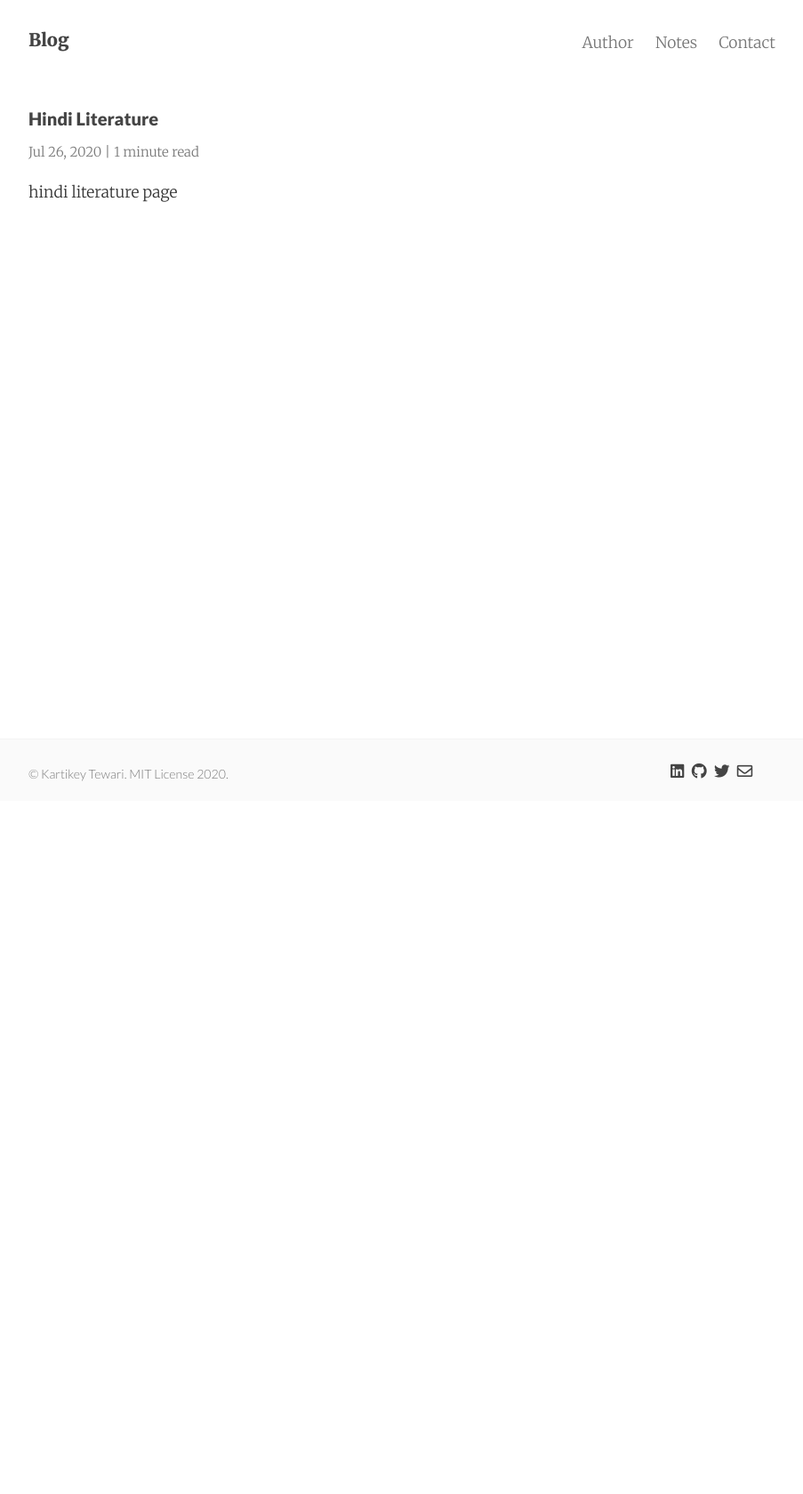
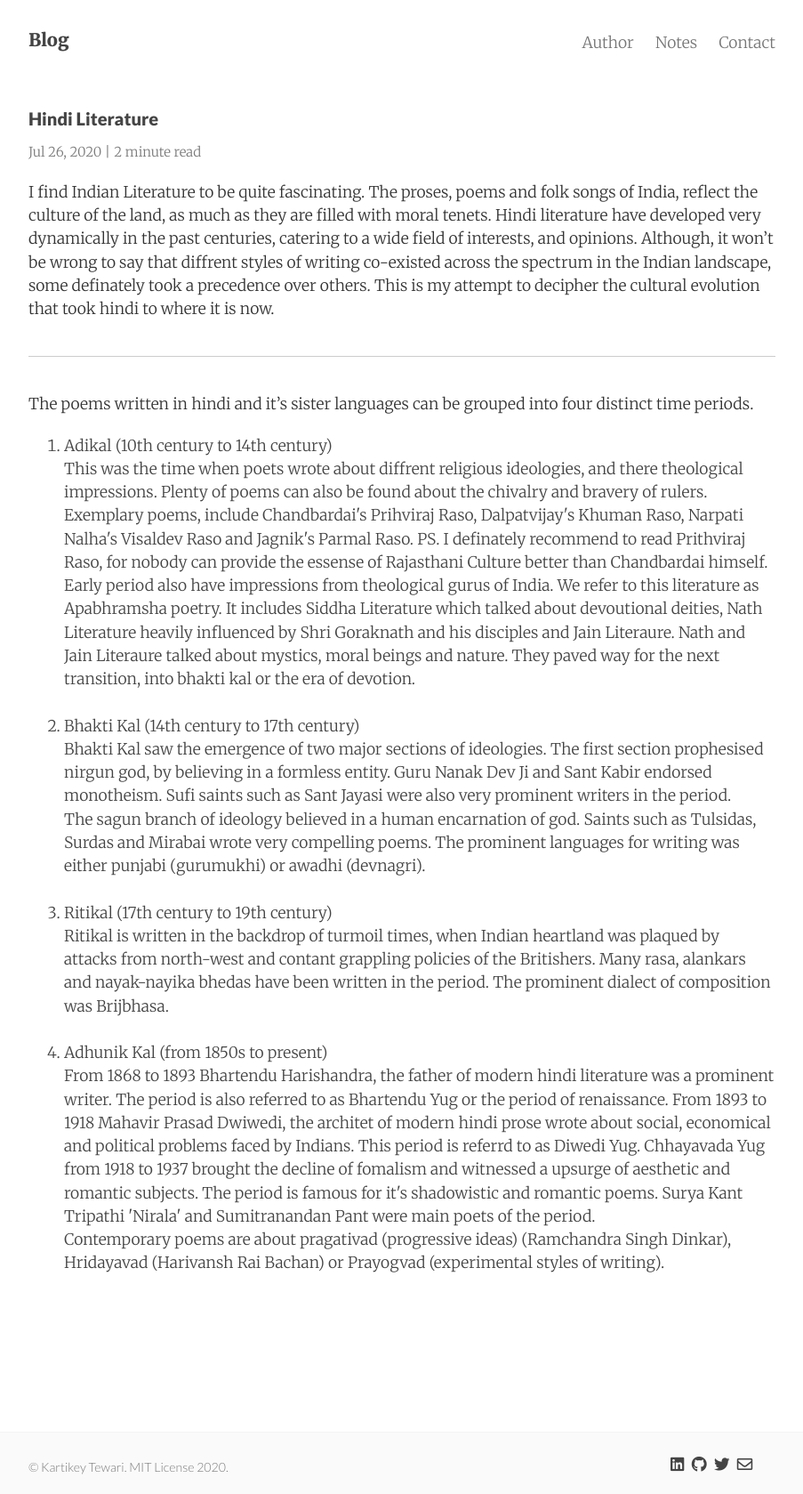
Before and after one commit to kartikeytewari/kartikeytewari.github.io, a Jekyll site: the page built from notes/hindi_literature.md, in a window 1280 px wide. Shown: the whole page at 89% size, without its empty margins (188-1091 px from the left). Built offline with Jekyll 4.4.1, drawn with Linux system fonts in a browser that asks for light colours; nearby versions of some CDN libraries; before the commit the page ends 900 px from its top, so only the background shows below that.

Commit message:
added hindi literature

```diff
--- a/notes/hindi_literature.md
+++ b/notes/hindi_literature.md
@@ -4,4 +4,27 @@ title: Hindi Literature
 date: 2020-07-26 14:06
 categories: jekyll mixyll
 ---
-hindi literature page
+
+I find Indian Literature to be quite fascinating. The proses, poems and folk songs of India, reflect the culture of the land, as much as they are filled with moral tenets. Hindi literature have developed very dynamically in the past centuries, catering to a wide field of interests, and opinions. Although, it won't be wrong to say that diffrent styles of writing co-existed across the spectrum in the Indian landscape, some definately took a precedence over others. This is my attempt to decipher the cultural evolution that took hindi to where it is now.
+
+<hr>
+The poems written in hindi and it's sister languages can be grouped into four distinct time periods.
+<ol>
+    <li> Adikal (10th century to 14th century)</li>
+    This was the time when poets wrote about diffrent religious ideologies, and there theological impressions. Plenty of poems can also be found about the chivalry and bravery of rulers. Exemplary poems, include Chandbardai's Prihviraj Raso, Dalpatvijay's Khuman Raso, Narpati Nalha's Visaldev Raso and Jagnik's Parmal Raso. PS. I definately recommend to read Prithviraj Raso, for nobody can provide the essense of Rajasthani Culture better than Chandbardai himself.
+    <br>
+    Early period also have impressions from theological gurus of India. We refer to this literature as Apabhramsha poetry. It includes Siddha Literature which talked about devoutional deities, Nath Literature heavily influenced by Shri Goraknath and his disciples and Jain Literaure. Nath and Jain Literaure talked about mystics, moral beings and nature. They paved way for the next transition, into bhakti kal or the era of devotion.
+    <br><br>
+    <li> Bhakti Kal (14th century to 17th century)</li>
+    Bhakti Kal saw the emergence of two major sections of ideologies. The first section prophesised nirgun god, by believing in a formless entity. Guru Nanak Dev Ji and Sant Kabir endorsed monotheism. Sufi saints such as Sant Jayasi were also very prominent writers in the period.
+    <br>
+    The sagun branch of ideology believed in a human encarnation of god. Saints such as Tulsidas, Surdas and Mirabai wrote very compelling poems. The prominent languages for writing was either punjabi (gurumukhi) or awadhi (devnagri).
+    <br><br>
+    <li> Ritikal (17th century to 19th century)</li>
+    Ritikal is written in the backdrop of turmoil times, when Indian heartland was plaqued by attacks from north-west and contant grappling policies of the Britishers. Many rasa, alankars and nayak-nayika bhedas have been written in the period. The prominent dialect of composition was Brijbhasa.
+    <br><br>
+    <li> Adhunik Kal (from 1850s to present) </li>
+    From 1868 to 1893 Bhartendu Harishandra, the father of modern hindi literature was a prominent writer. The period is also referred to as Bhartendu Yug or the period of renaissance. From 1893 to 1918 Mahavir Prasad Dwiwedi, the architet of modern hindi prose wrote about social, economical and political problems faced by Indians. This period is referrd to as Diwedi Yug. Chhayavada Yug from 1918 to 1937 brought the decline of fomalism and witnessed a upsurge of aesthetic and romantic subjects. The period is famous for it's shadowistic and romantic poems. Surya Kant Tripathi 'Nirala' and Sumitranandan Pant were main poets of the period.
+    <br>
+    Contemporary poems are about pragativad (progressive ideas) (Ramchandra Singh Dinkar), Hridayavad (Harivansh Rai Bachan) or Prayogvad (experimental styles of writing).
+</ol>
```
Also changed, not shown: note.md (+2 -0 lines).
